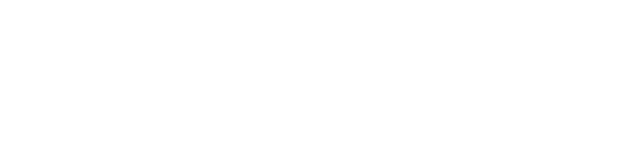
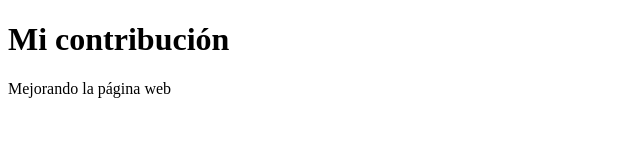
Before and after one commit to QuinterosF/my-project, a plain HTML site: page index.html in a window 1280 px wide. Shown: the whole page, without its empty margins (0-640 px from the left). Drawn offline with Linux system fonts and the light colour scheme.

Commit message:
mejorando el index.html

```diff
--- a/index.html
+++ b/index.html
@@ -5,6 +5,7 @@
     <title>Primera pagina</title>
   </head>
   <body>
-
+    <h1>Mi contribución</h1>
+    <p>Mejorando la página web</p>
   </body>
 </html>
```
